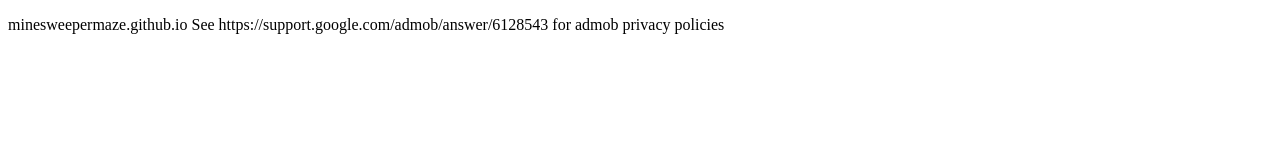
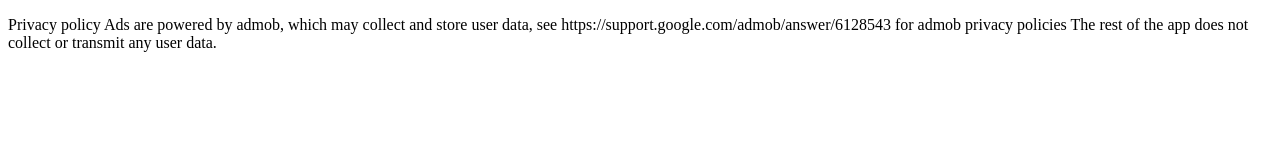
Before and after one commit to MinesweeperMaze/minesweepermaze.github.io, a plain HTML site: page index.html in a window 1280 px wide. Drawn offline with Linux system fonts and the light colour scheme.

Commit message:
update privacy policy

```diff
--- a/index.html
+++ b/index.html
@@ -5,9 +5,11 @@
   </head>
   <body>
     <p>
-      minesweepermaze.github.io
+      Privacy policy
 
-      See https://support.google.com/admob/answer/6128543 for admob privacy policies
+      Ads are powered by admob, which may collect and store user data, see https://support.google.com/admob/answer/6128543 for admob privacy policies
+
+      The rest of the app does not collect or transmit any user data.
     </p>
   </body>
 </html>
```
